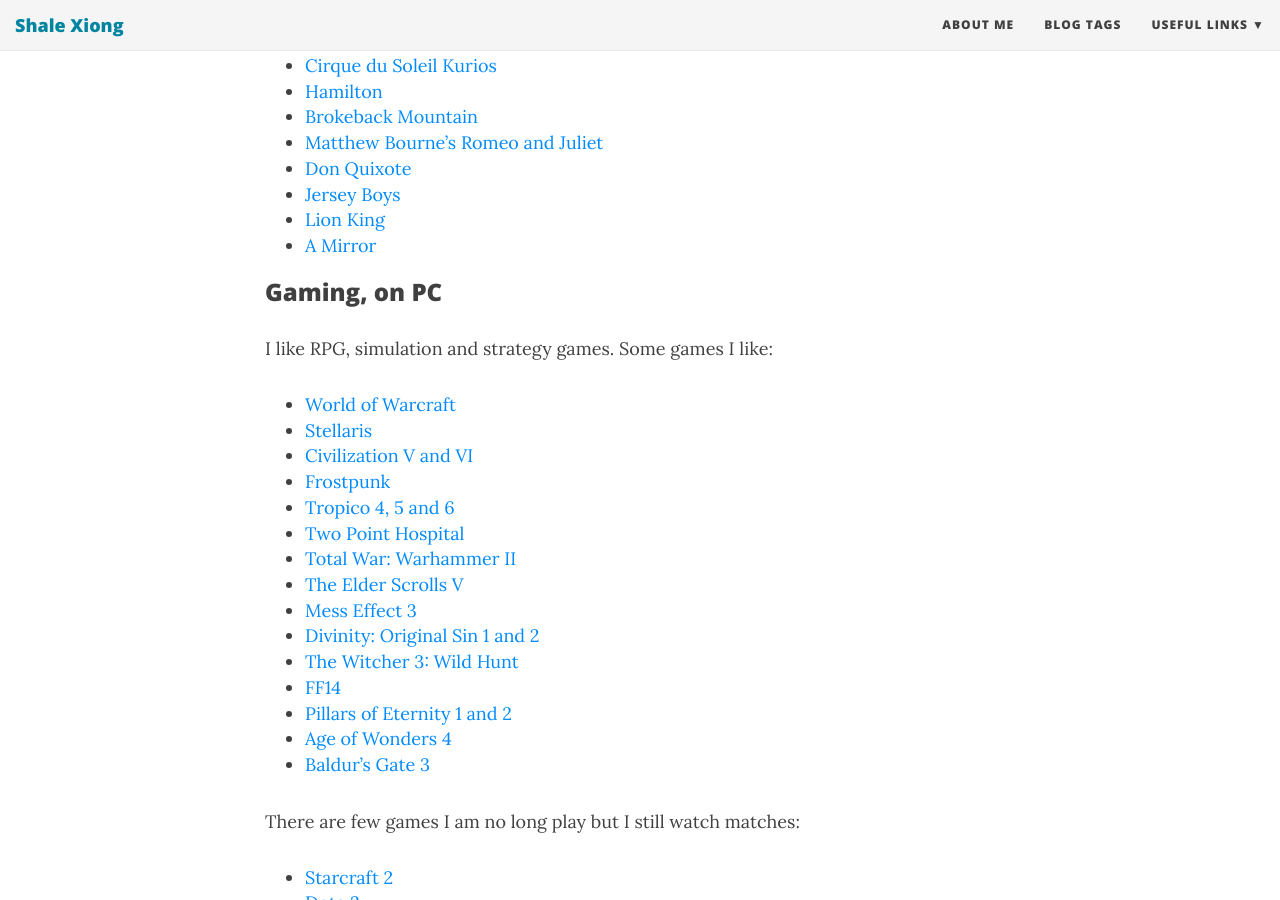
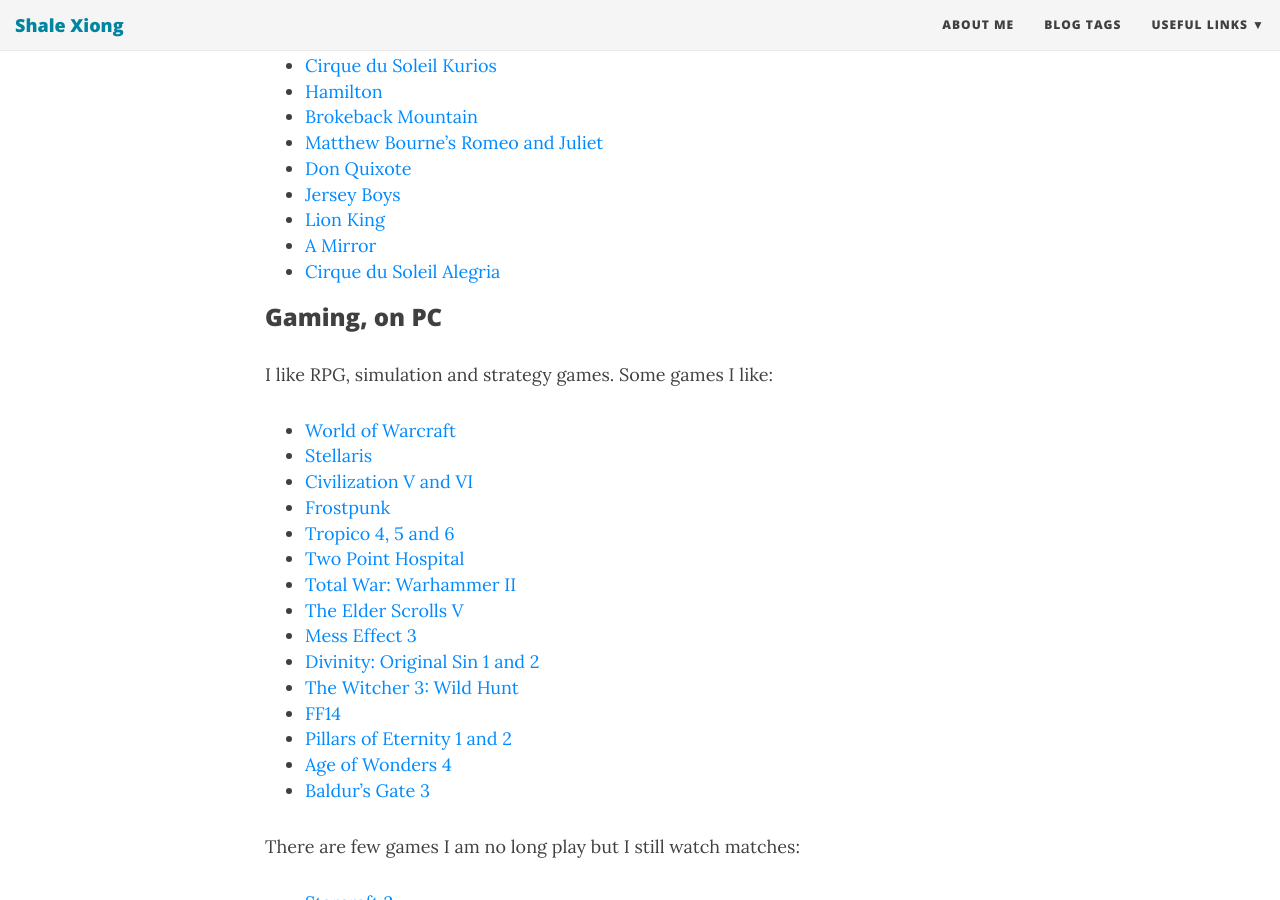
Before and after one commit to ShaleXIONG/shalexiong.github.io, a Jekyll site: the page built from aboutme.md, in a window 1280 px wide and 900 px high, scrolled down 1844 px. Built offline with Jekyll 4.4.1, drawn with Linux system fonts in a browser that asks for light colours; nearby versions of some CDN libraries.

Commit message:
update aboutme

```diff
--- a/aboutme.md
+++ b/aboutme.md
@@ -58,6 +58,7 @@
 * [Jersey Boys][43]
 * [Lion King][44]
 * [A Mirror][45]
+* [Cirque du Soleil Alegria][46]
 
 ### Gaming, on PC ###
 
@@ -148,3 +149,4 @@
 [43]:https://jerseyboysmusical.co.uk
 [44]:https://www.thelionking.co.uk/
 [45]:https://almeida.co.uk/whats-on/a-mirror-west-end/
+[46]:https://www.cirquedusoleil.com/alegria
```
